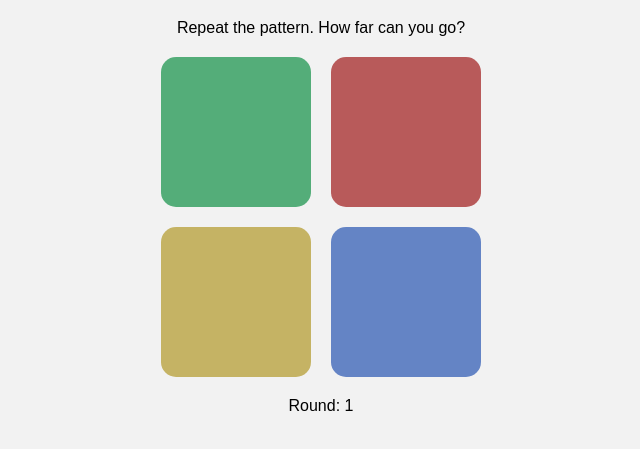
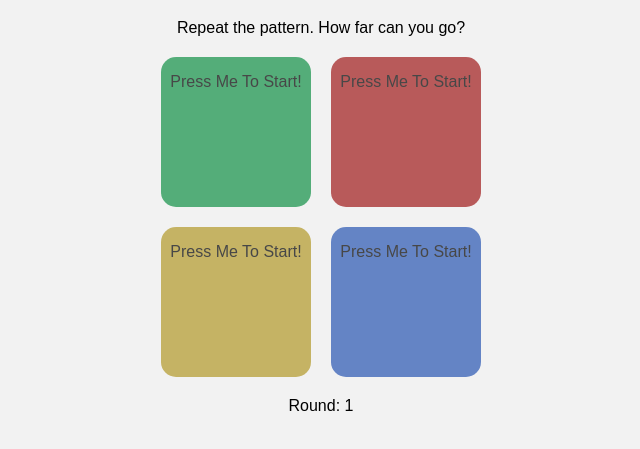
Before and after one commit to squimblosoup/CS2Simon, a plain HTML site: page index.html in a window 1280 px wide. Shown: the part 61-510 px from the top of the page, without its empty margins (319-959 px from the left). Drawn offline with Linux system fonts and the light colour scheme.

Commit message:
wip changes

```diff
--- a/game.js
+++ b/game.js
@@ -10,6 +10,7 @@
 // ---------- 1. DATA (state variables) ----------
 
 // pad IDs in one handy array
+const startText = ["textNW", "textNE", "textSW", "textSE"]
 const pads = ["NW", "NE", "SW", "SE"]; //CHANGE: Changed pad names to be directional rather than color
 
 // the growing sequence the player must repeat
@@ -17,6 +18,9 @@ let sequence = [];
 
 // where the player currently is in that sequence
 let playerPos = 0;
+
+// CHANGE: I found the game would start way too early and the player could easily miss the first flash so I added a delay. This is the variable that controls that delay
+var startDelayMs = 2000;
 
 // ---------- 2. OUTPUT  ----------
 
@@ -110,5 +114,8 @@ pads.forEach(clr => {
 });
 
 // ---------- GAME START ----------
+//CHANGE: Added start delay
+setTimeout(function() {
 addStep();      // create round 1
 playSequence(); // show it
+}, startDelayMs);
--- a/index.html
+++ b/index.html
@@ -23,10 +23,10 @@
   <!-- The four colored pads live in a 2×2 CSS Grid -->
   <div id="board">
     <!--CHANGE:changed pad names to be directional-->
-    <div class="pad" id="NW"></div>
-    <div class="pad" id="NE"></div>
-    <div class="pad" id="SW"></div>
-    <div class="pad" id="SE"></div>
+    <div class="pad" id="NW"><div class="padText" id="textNW"><p>Press Me To Start!</p></div></div>
+    <div class="pad" id="NE"><div class="padText" id="textNE"><p>Press Me To Start!</p></div></div>
+    <div class="pad" id="SW"><div class="padText" id="textSW"><p>Press Me To Start!</p></div></div>
+    <div class="pad" id="SE"><div class="padText" id="textSE"><p>Press Me To Start!</p></div></div>
   </div>
 
   <p>Round: <span id="round">0</span></p>
--- a/style.css
+++ b/style.css
@@ -31,6 +31,7 @@ body{
   filter: brightness(70%); /*CHANGE: added a brightness filter to the .lit function to better dicern when a pad is lit vs not lit*/
   transition: opacity .15s ease;  /* smooth fade */
 }
+
 /*CHANGE: changed pad names to be directional*/
 #NW {background:#19cf65;}
 #NE {background:#e52626;}
@@ -42,3 +43,7 @@ body{
   opacity:1 !important;
   filter: brightness(100%); /*CHANGE: added a brightness filter to the .lit function to better dicern when a pad is lit vs not lit*/
 }
+/* started state applies to text on button */
+.started{
+  visibility: 0;
+}
```
